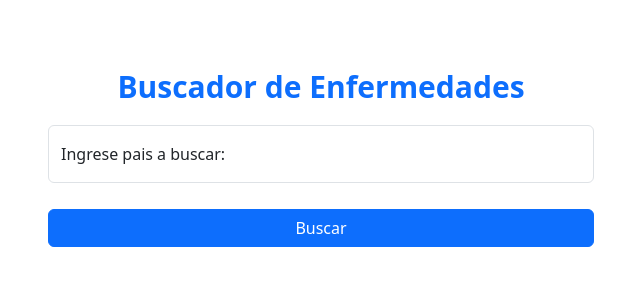
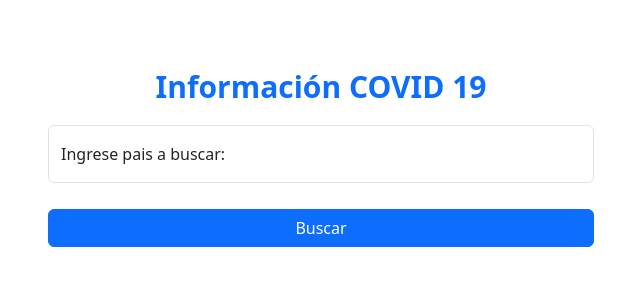
Before and after one commit to franpvp/ClinicaProyecto, a Django app: page /consulta-covid/ in a window 1280 px wide. Shown: the part 86-386 px from the top of the page, without its empty margins (319-959 px from the left). Run offline with Django 4.2, Linux system fonts and the light colour scheme.

Commit message:
Se corrigen detalles

```diff
--- a/app/templates/app/consultas-covid.html
+++ b/app/templates/app/consultas-covid.html
@@ -29,7 +29,7 @@
                     {% csrf_token%}
                     <div class="row g-3 mb-3">
                         <div class="col">
-                            <legend class="titulo-reg mb-3 text-center">Buscador de Enfermedades</legend>
+                            <legend class="titulo-reg mb-3 text-center">Información COVID 19</legend>
                             <div class="form-floating">
                                 <input type="text" name="pais"
                                   id="pais"
```
